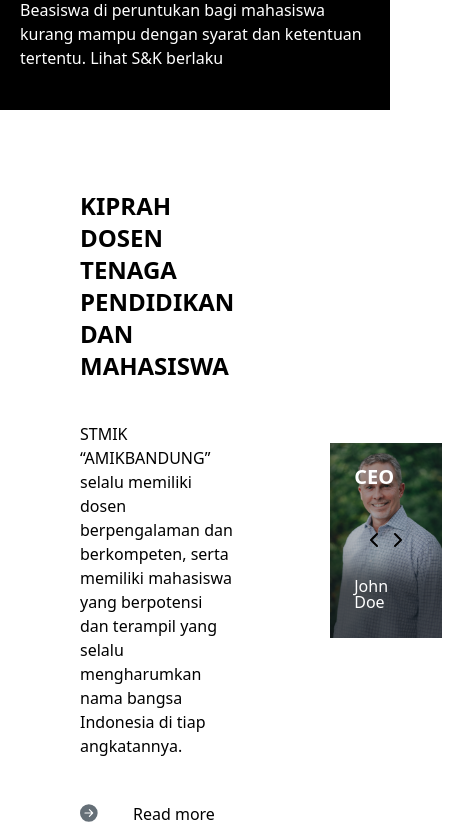
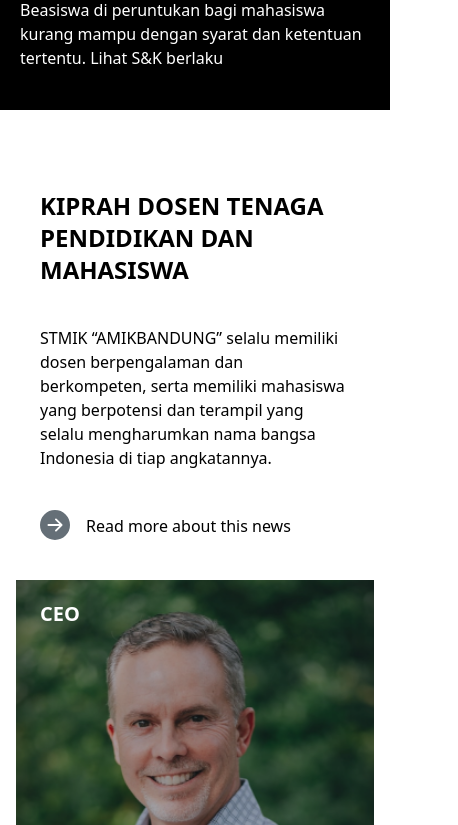
Before and after one commit to dita-daystaruni/dita-website-frontend, a React (Vite) app: page / in a window 390 px wide. Shown: the part 6479-7304 px from the top of the page, 458 px wide, since content can reach past the window. Built offline with nearby package versions, Linux system fonts and the light colour scheme.

Commit message:
feat: added responsiveness to team section

```diff
--- a/src/pages/components/landing/team.jsx
+++ b/src/pages/components/landing/team.jsx
@@ -22,9 +22,9 @@ const Team = () => {
         slider.style.transform = "translateX(" + defaultTransform + "px)";
     }
   return (
-    <section className="flex justify-between py-20">
+    <section className="flex justify-between py-20 max-sm:flex-col">
       {/* FIrst div */}
-      <div className="max-w-sm mx-20">
+      <div className="max-w-sm mx-20 max-sm:mx-10">
         <h3 className="font-bold text-2xl mb-10">
           KIPRAH DOSEN TENAGA PENDIDIKAN DAN MAHASISWA
         </h3>
```
